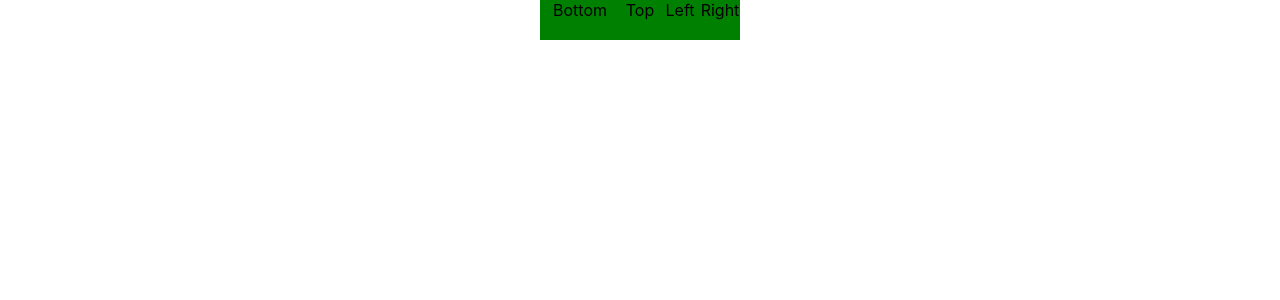
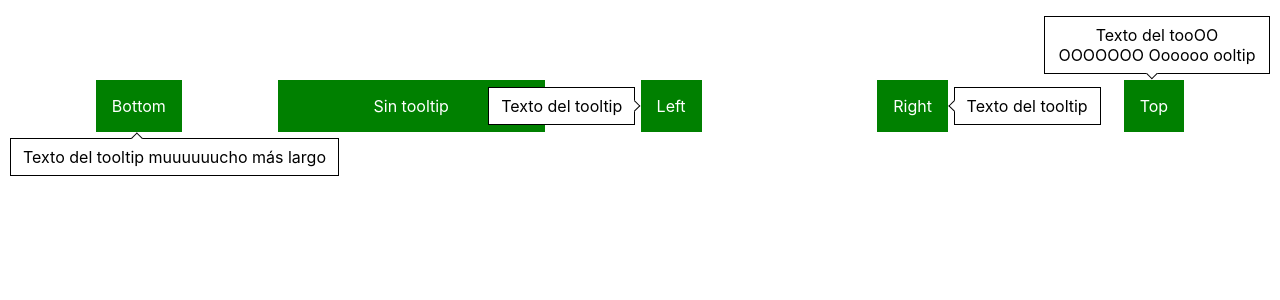
Before and after one commit to mhv745/tooltip, a React (Create React App) app: page / in a window 1280 px wide. Shown: the top 300 px of the page. Built offline with nearby package versions, Linux system fonts and the light colour scheme.

Commit message:
Boundaries in window

```diff
--- a/src/App.css
+++ b/src/App.css
@@ -42,3 +42,18 @@ html, body, #root, .App{
   height: 100%;
 
 }
+
+.contenedor{
+  display: grid;
+  gap: 1rem;
+  grid-auto-flow: column;
+  padding: 5rem 1rem;
+
+}
+
+.caja{
+  background: green;
+  display: inline-block;
+  padding: 1rem;
+  color: white;
+}
--- a/src/App.js
+++ b/src/App.js
@@ -5,21 +5,23 @@ import Tooltip from './componentes/Tooltip';
 function App() {
   return (
     <div className="App">
-      <div>
-        <Tooltip content="Texto del tooltip">
-          <div style={{ width: '80px', height: '40px', background: 'green' }}>Bottom</div>
+      <div className="contenedor">
+        <Tooltip content="Texto del tooltip muuuuuucho más largo">
+          <div className="caja" >Bottom</div>
         </Tooltip>
+        <div className="caja">Sin tooltip</div>
 
-        <Tooltip content="Texto del tooltip" position="top">
-          <div style={{ width: '40px', height: '40px', background: 'green' }}>Top</div>
-        </Tooltip>
 
         <Tooltip content="Texto del tooltip" position="left">
-          <div style={{ width: '40px', height: '40px', background: 'green' }}>Left</div>
+          <div className="caja">Left</div>
         </Tooltip>
 
         <Tooltip content="Texto del tooltip" position="right">
-          <div style={{ width: '40px', height: '40px', background: 'green' }}>Right</div>
+          <div className="caja">Right</div>
+        </Tooltip>
+
+        <Tooltip content="Texto del tooOO OOOOOOO Oooooo ooltip" position="top">
+          <div className="caja">Top</div>
         </Tooltip>
       </div>
     </div>
--- a/src/componentes/Tooltip.jsx
+++ b/src/componentes/Tooltip.jsx
@@ -14,24 +14,40 @@ import './Tooltip.scss';
 const ARROW_SIDE = 8;
 const ARROW_HYPOTENUSE = 11.31;
 
+const MIN_DISTANCE_BOUNDARY = 10
+
 function Tooltip({ content, position = 'bottom', offsetArrow = 0, children }) {
-  const [show, setShow] = useState(false);
+  const [show, setShow] = useState(true);
   const [tooltipStyles, setTooltipStyles] = useState({});
   const [arrowStyles, setArrowStyles] = useState({});
 
   const [elementDimensions, setElementDimensions] = useState();
   const [tooltipDimensions, setTooltipDimensions] = useState();
 
+  const elementRef = useRef()
   const tooltipRef = useCallback((domNode) => {
     if (domNode) {
       setTooltipDimensions(domNode.getBoundingClientRect());
     }
   }, []);
-  const elementRef = useCallback((domNode) => {
-    if (domNode) {
-      setElementDimensions(domNode.getBoundingClientRect());
+
+
+  const onElementChange = () => {
+    if(elementRef.current){
+      setElementDimensions(elementRef.current.getBoundingClientRect())
     }
-  }, []);
+  }
+
+  useEffect(() => {
+    setElementDimensions(elementRef.current.getBoundingClientRect())
+    window.addEventListener("resize", onElementChange)
+    return () => window.addEventListener("resize", onElementChange)
+  }, [elementRef])
+
+  useEffect(() => {
+    calcularPosiciones();
+  }, [position, elementDimensions, tooltipDimensions]);
+
   const calcularPosiciones = () => {
     if (tooltipDimensions && elementDimensions) {
       if (position === 'bottom') {
@@ -41,9 +57,11 @@ function Tooltip({ content, position = 'bottom', offsetArrow = 0, children }) {
           top: `${topArrow}px`,
           left: `${leftArrow}px`,
         });
+        let leftTooltip = leftArrow - tooltipDimensions.width / 2;
+        leftTooltip = leftTooltip <= MIN_DISTANCE_BOUNDARY ? MIN_DISTANCE_BOUNDARY : leftTooltip
         setTooltipStyles({
           top: `${topArrow + ARROW_HYPOTENUSE / 2 - ARROW_SIDE / 4}px`,
-          left: `${leftArrow - tooltipDimensions.width / 2}px`,
+          left: `${leftTooltip}px`,
         });
       } else if (position === 'top') {
         const topArrow = elementDimensions.top - offsetArrow - ARROW_SIDE - ARROW_SIDE / 4;
@@ -53,9 +71,14 @@ function Tooltip({ content, position = 'bottom', offsetArrow = 0, children }) {
           top: `${topArrow}px`,
           left: `${leftArrow}px`,
         });
+        let leftTooltip = leftArrow - tooltipDimensions.width / 2;
+        const boundaryRight = window.innerWidth - MIN_DISTANCE_BOUNDARY;
+        const isInBoundary = tooltipDimensions.right > boundaryRight;
+        leftTooltip = isInBoundary ? boundaryRight - tooltipDimensions.width + MIN_DISTANCE_BOUNDARY : leftTooltip
         setTooltipStyles({
           top: `${elementDimensions.top - offsetArrow - tooltipDimensions.height - ARROW_HYPOTENUSE / 2}px`,
-          left: `${elementDimensions.left + elementDimensions.width / 2 - tooltipDimensions.width / 2}px`,
+          left: `${leftTooltip}px`,
+          marginRight: isInBoundary ? `${MIN_DISTANCE_BOUNDARY}px` : 0
         });
       } else if (position === 'left') {
         const topArrow = elementDimensions.top + elementDimensions.height / 2 - ARROW_SIDE / 2;
@@ -84,11 +107,6 @@ function Tooltip({ content, position = 'bottom', offsetArrow = 0, children }) {
       }
     }
   };
-  useEffect(() => {
-    calcularPosiciones();
-    /* window.addEventListener('resize', calcularPosiciones, true);
-    return () => window.removeEventListener('resize', calcularPosiciones, true); */
-  }, [position, elementDimensions, tooltipDimensions]);
 
   return (
     <div className="tooltip">
@@ -99,10 +117,10 @@ function Tooltip({ content, position = 'bottom', offsetArrow = 0, children }) {
           setShow(true);
         }}
         onMouseLeave={() => {
-          setShow(false);
+          setShow(true);
         }}
         onFocus={() => setShow(true)}
-        onBlur={() => setShow(true)}
+        onBlur={() => setShow(false)}
         ref={elementRef}
       >
         {children}
--- a/src/componentes/Tooltip.scss
+++ b/src/componentes/Tooltip.scss
@@ -9,10 +9,9 @@
     border: 1px solid black;
     padding: 8px 12px;
     background: white;
-    min-width: 150px;
   }
   .arrow {
-    position: fixed;
+    position: absolute;
     display: block;
     background: white;
     transform: rotate(45deg);
```
